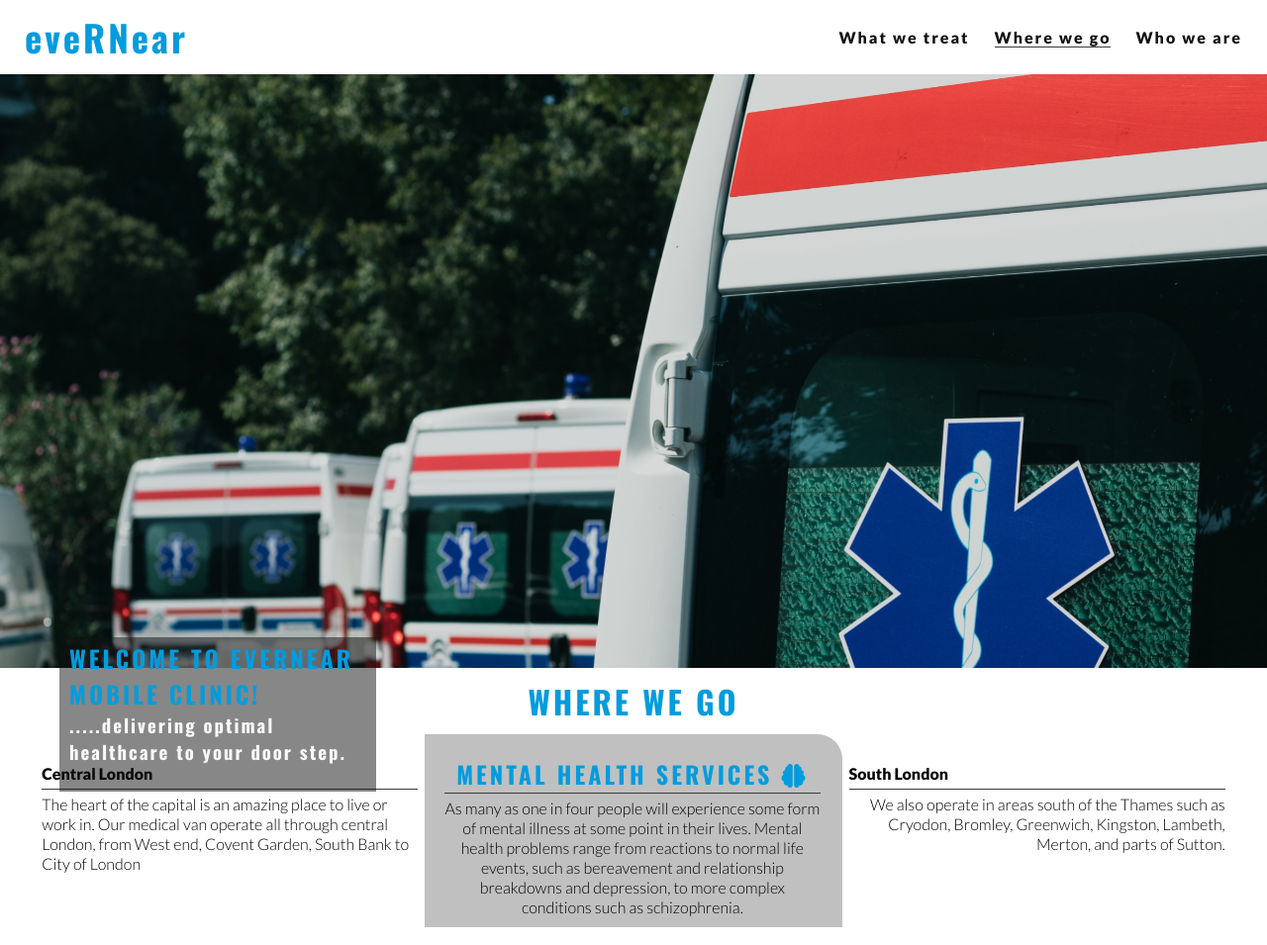
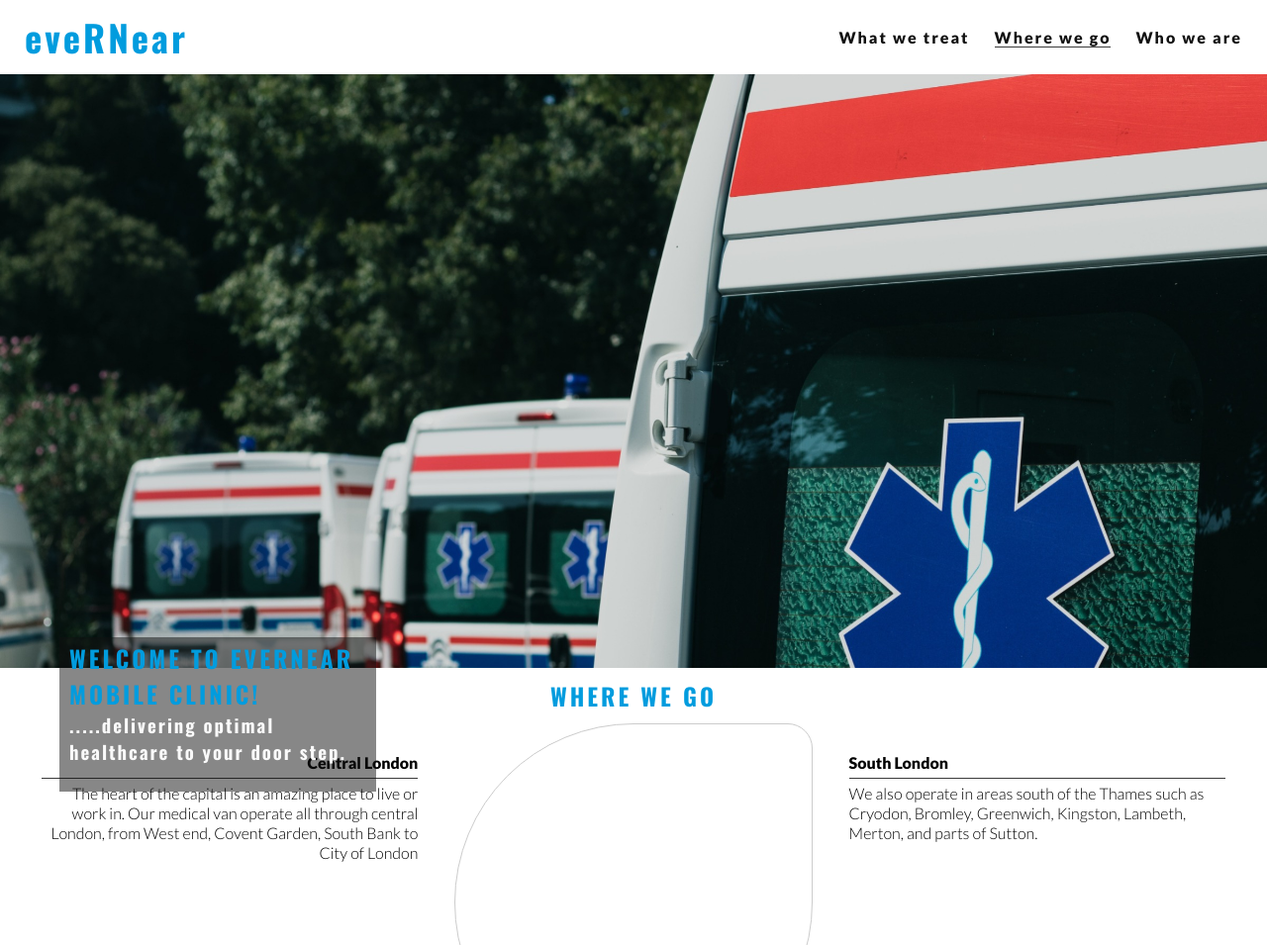
Before and after one commit to gozygreg/evernear, a plain HTML site: page location.html in a window 1280 px wide. Shown: the top 955 px of the page at 99% size. Drawn offline with nearby package versions, Linux system fonts and the light colour scheme.

Commit message:
Center backgroud image cantainer for location section

```diff
--- a/assets/css/style.css
+++ b/assets/css/style.css
@@ -331,3 +331,71 @@ button {
     background: url('../images/medical\ van.jpeg') no-repeat;
     background-size: cover;
 }
+
+/* location content */
+
+#location {
+    height: fit-content;
+}
+
+#left-location {
+    padding-top: 30px;
+    width: 33%;
+    float: left;
+}
+
+#right-location {
+    padding-top: 30px;
+    width: 33%;
+    float: right;
+}
+
+.left-location-content {
+    width: 90%;
+    float: right;
+    line-height: 20px;
+    clear: both;
+    margin-bottom: 25px;
+}
+
+.right-location-content {
+    width: 90%;
+    float: left;
+    line-height: 20px;
+    clear: both;
+    margin-bottom: 25px;
+}
+
+.left-location-content h4 {
+    text-align: right;
+}
+
+.left-location-content p {
+    text-align: right;
+}
+
+#location-area {
+    text-align: center;
+    margin: 10px 0;
+    font-size: 150%;
+}
+
+
+/* location content picture */
+
+#center-content {
+    height: 300px;
+    width: 300px;
+    padding: 30px;
+    border-style: solid;
+    border-color: #ccc;
+    border-width: 1px;
+    border-radius: 50%;
+    border-top-right-radius: 25px;
+    margin: 0 auto;
+
+}
+
+#center-image {
+
+}
--- a/location.html
+++ b/location.html
@@ -42,10 +42,10 @@
             </div>
         </div>
     </section>
-    <section id="treatment">
-        <h2 id="treatment-title">Where we go</h2>
-        <div id="left-treatment">
-            <div class="left-treatment-content">
+    <section id="location">
+        <h2 id="location-area">Where we go</h2>
+        <div id="left-location">
+            <div class="left-location-content">
                 <h4>Central London</h4>
                 <hr>
                 <p>
@@ -55,8 +55,8 @@
                 </p>
             </div>
         </div>
-        <div id="right-treatment">
-            <div class="right-treatment-content">
+        <div id="right-location">
+            <div class="right-location-content">
                 <h4>South London</h4>
                 <hr>
                 <p>
@@ -65,16 +65,8 @@
                 </p>
             </div>
         </div>
-        <div id="center-treatment">
-            <div class="center-treatment-content">
-                <h2>Mental Health Services  <i class="fa-solid fa-brain"></i></h2>
-                <hr>
-                <p>
-                    As many as one in four people will experience some form of mental illness at some point in their
-                    lives. Mental health problems range from reactions to normal life events, such as bereavement
-                    and relationship breakdowns and depression, to more complex conditions such as schizophrenia.
-                </p>
-            </div>
+        <div id="center-content">
+            <div id="center-image"></div>
         </div>
     </section>
 
```
Also changed, not shown: assets/images/London.jpeg (added), assets/images/resized-image-Promo (1).jpeg (added).
